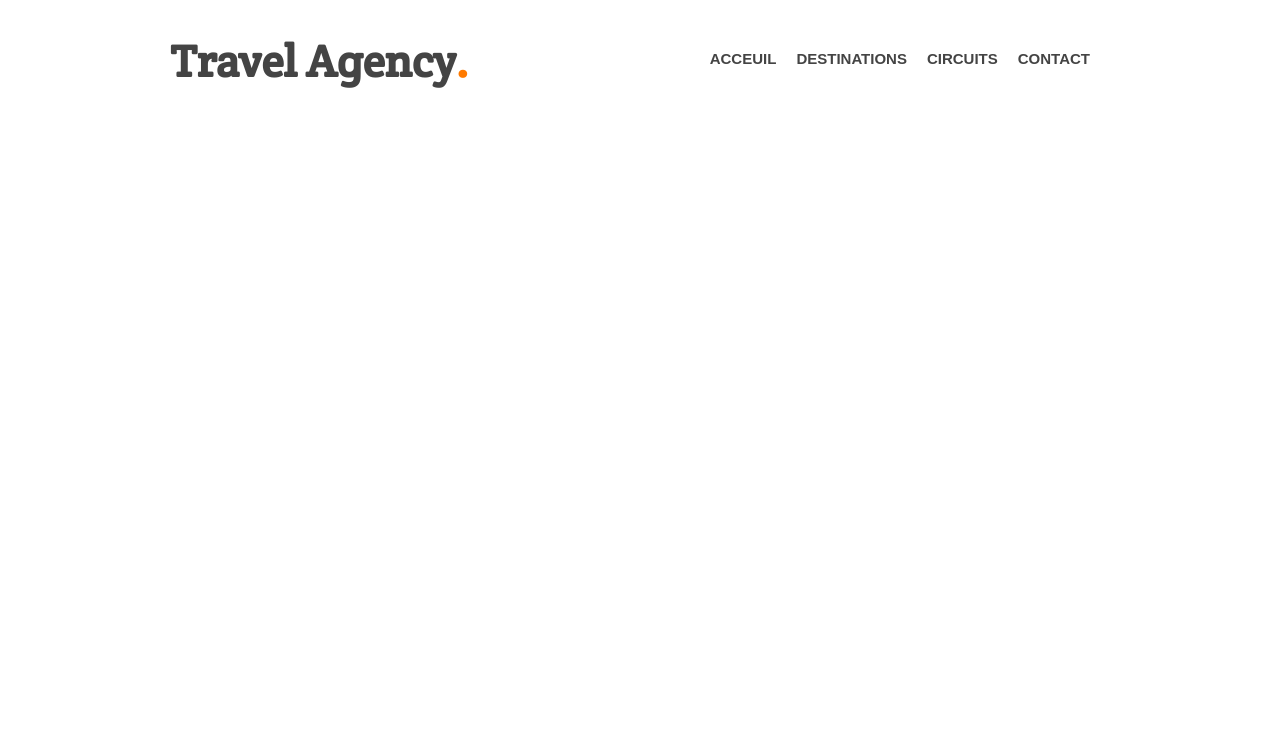
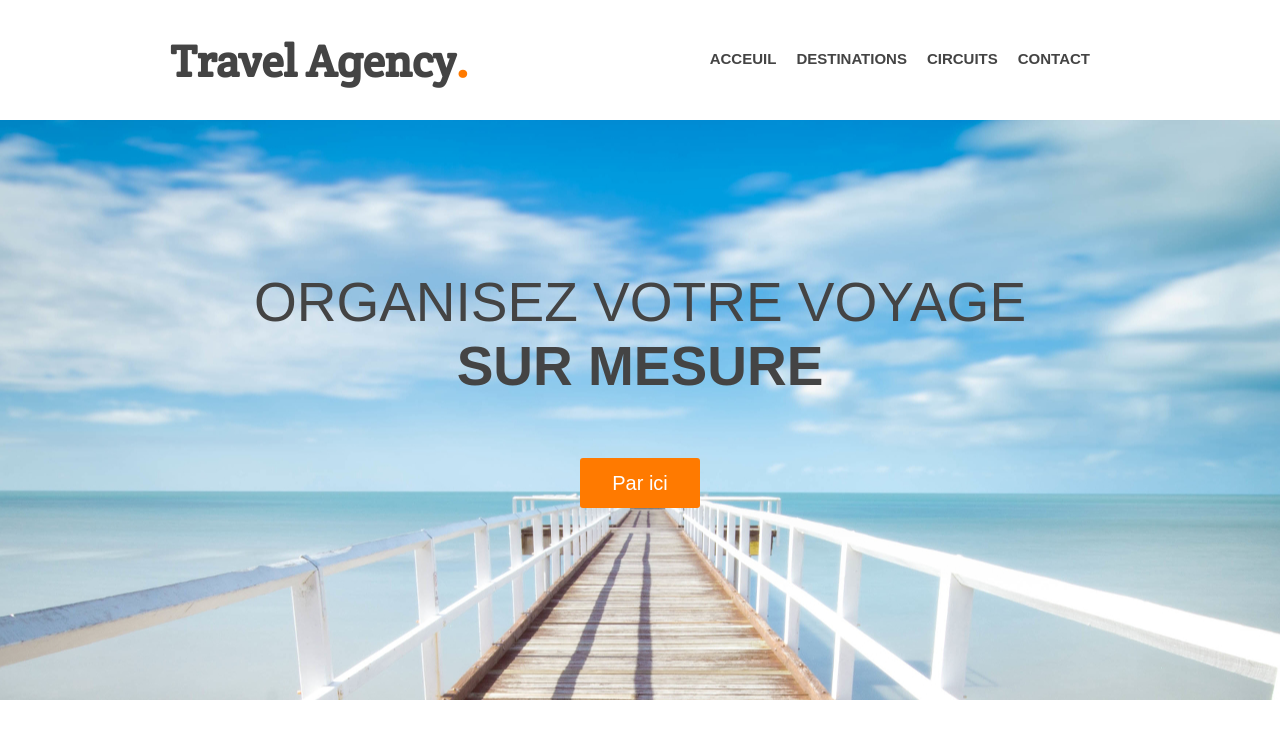
Before and after one commit to enzo34/ExempleSiteVitrine, a plain HTML site: page ExempleSiteVitrine/index.html in a window 1280 px wide. Drawn offline with Linux system fonts and the light colour scheme.

Commit message:
Parte Main Image

```diff
--- a/ExempleSiteVitrine/index.html
+++ b/ExempleSiteVitrine/index.html
@@ -22,7 +22,8 @@
 
         <section id="main-image">
             <div class="wrapper">
-
+                <h2>Organisez votre voyage<br><strong>sur mesure</strong></h2>
+                <a href="#" class="button-1">Par ici</a>
             </div>
         </section>
 
--- a/ExempleSiteVitrine/style.css
+++ b/ExempleSiteVitrine/style.css
@@ -18,6 +18,10 @@ h1 {
     color: #444;
 }
 
+h2 {
+    color: #444;
+    font-size: 55px;
+}
 .orange {
     color: #ff7a00;
 }
@@ -68,3 +72,34 @@ header nav ul li a {
     font-weight: bold;
     margin-right: 20px;
 }
+
+
+/* MAIN IMAGE */
+
+
+
+#main-image {
+    height: 580px;
+    background: url(images/main.jpg) center;
+}
+
+#main-image h2 {
+    font-weight: normal;
+    text-transform: uppercase;
+    text-align: center;
+    padding: 150px 0 40px 0;
+    margin-bottom: 20px;
+}
+
+.button-1 {
+    display: block;
+    width: 120px;
+    height: 50px;
+    background: #ff7a00;
+    color: #fff;
+    font-size: 20px;
+    margin: 0 auto;
+    line-height: 50px;
+    text-align: center;
+    border-radius: 3px;
+}
```
